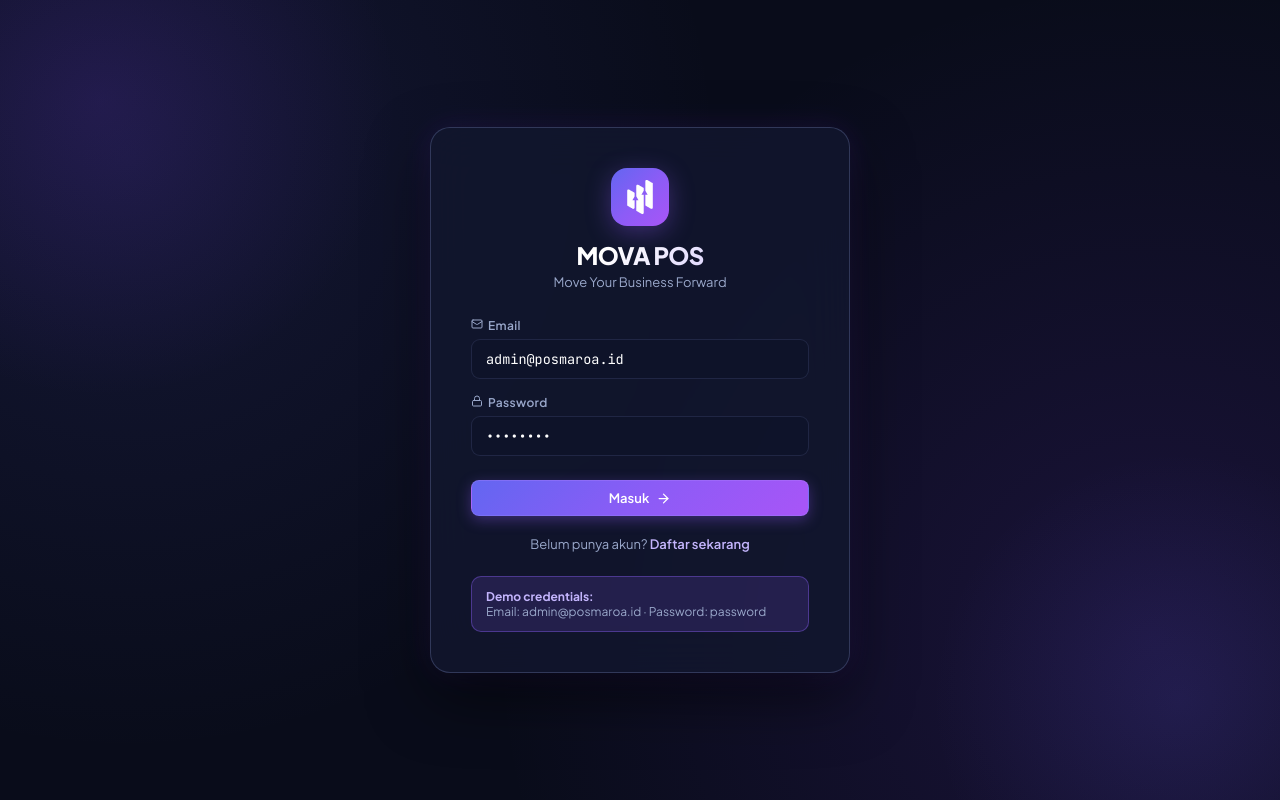
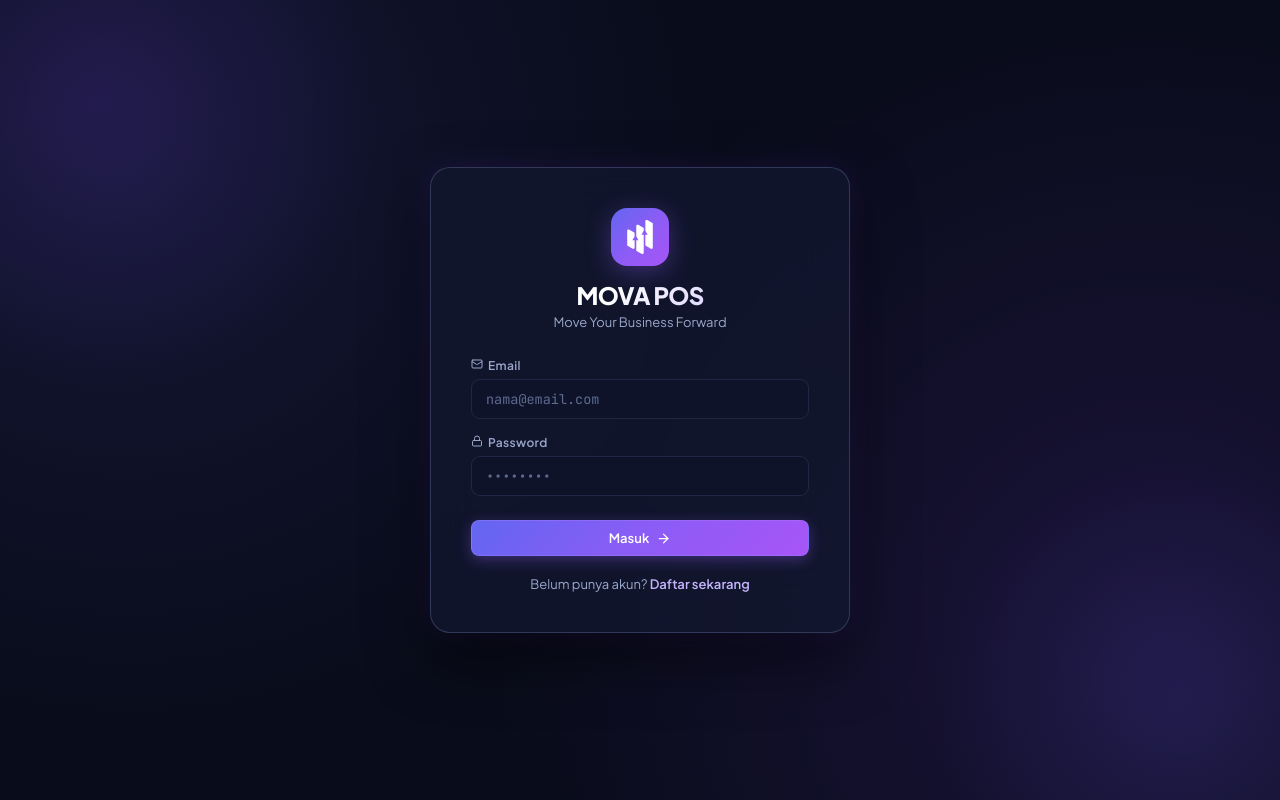
Before and after one commit to furqonfatahillah/mova-frontend, a React (Vite) app: page /login in a window 1280 px wide. Built offline with nearby package versions, Linux system fonts and the light colour scheme; no server answers.

Commit message:
feat(auth): remove pre-filled credentials and demo credentials box from Login and Register

```diff
--- a/src/pages/Login.jsx
+++ b/src/pages/Login.jsx
@@ -6,7 +6,7 @@ import toast from 'react-hot-toast';
 
 export default function Login() {
   const navigate = useNavigate();
-  const [form, setForm] = useState({ email: 'admin@posmaroa.id', password: 'password' });
+  const [form, setForm] = useState({ email: '', password: '' });
   const [loading, setLoading] = useState(false);
 
   async function handleSubmit(e) {
@@ -31,7 +31,7 @@ export default function Login() {
       navigate(isPegawai ? '/pos' : isPlatformAdmin ? '/businesses' : '/');
     } catch (err) {
       if (!err.response) {
-        toast.error('Tidak dapat terhubung ke backend (pastikan php artisan serve berjalan).');
+        toast.error('Tidak dapat terhubung ke server.');
       } else if (err.response?.data?.errors) {
         Object.values(err.response.data.errors).flat().forEach(m => toast.error(m));
       } else {
@@ -67,7 +67,7 @@ export default function Login() {
               value={form.email}
               onChange={e => setForm(f => ({ ...f, email: e.target.value }))}
               required
-              placeholder="admin@posmaroa.id"
+              placeholder="nama@email.com"
             />
           </div>
 
@@ -101,15 +101,6 @@ export default function Login() {
           Belum punya akun?{' '}
           <Link to="/register" className="auth-link">Daftar sekarang</Link>
         </p>
-
-        <div style={{
-          marginTop: 24, padding: '12px 14px',
-          background: 'var(--accent-dim)', border: '1px solid var(--border-accent)',
-          borderRadius: 10, fontSize: 12, color: 'var(--text-secondary)'
-        }}>
-          <strong style={{ color: 'var(--accent-bright)' }}>Demo credentials:</strong><br />
-          Email: admin@posmaroa.id · Password: password
-        </div>
       </div>
     </div>
   );
--- a/src/pages/Register.jsx
+++ b/src/pages/Register.jsx
@@ -22,7 +22,7 @@ export default function Register() {
     business_name: '',
     business_phone: '',
     business_address: '',
-    first_outlet_name: 'Outlet Pusat',
+    first_outlet_name: '',
     referral_code: '',
   });
 
```
